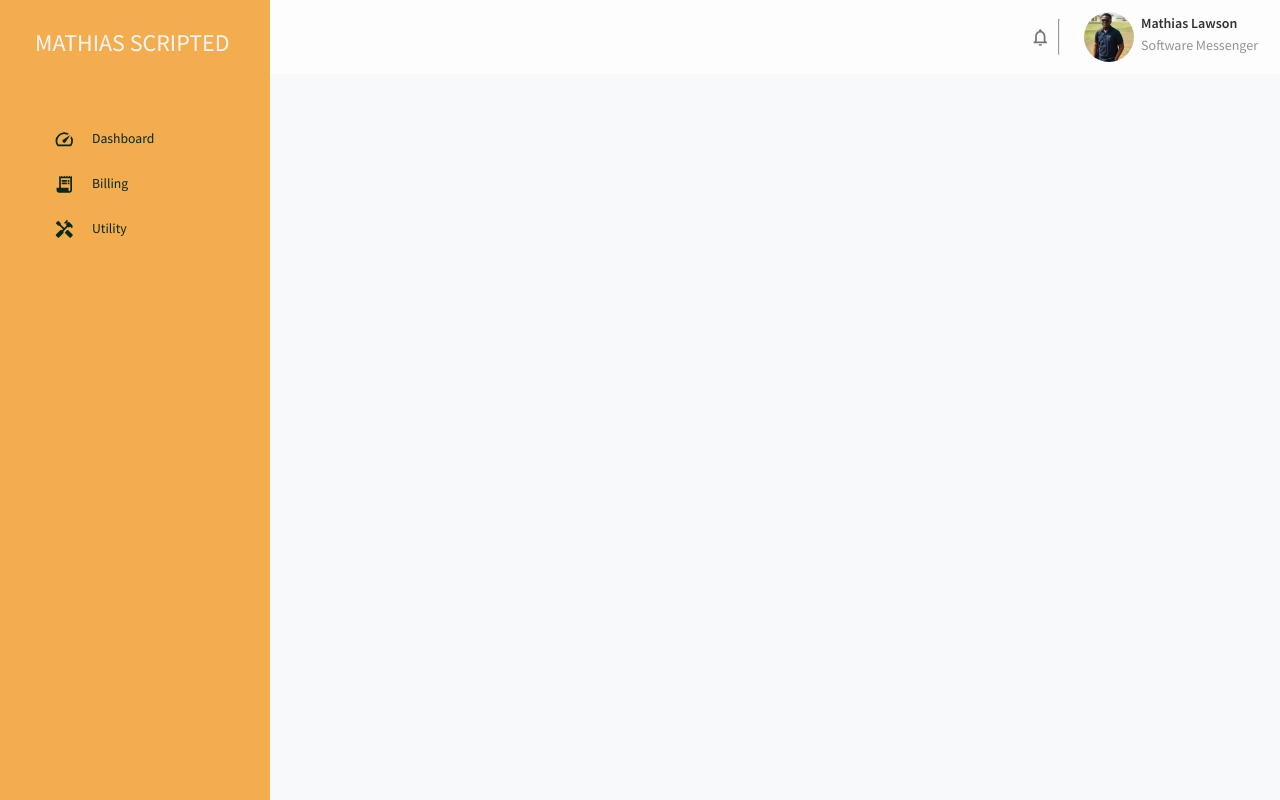
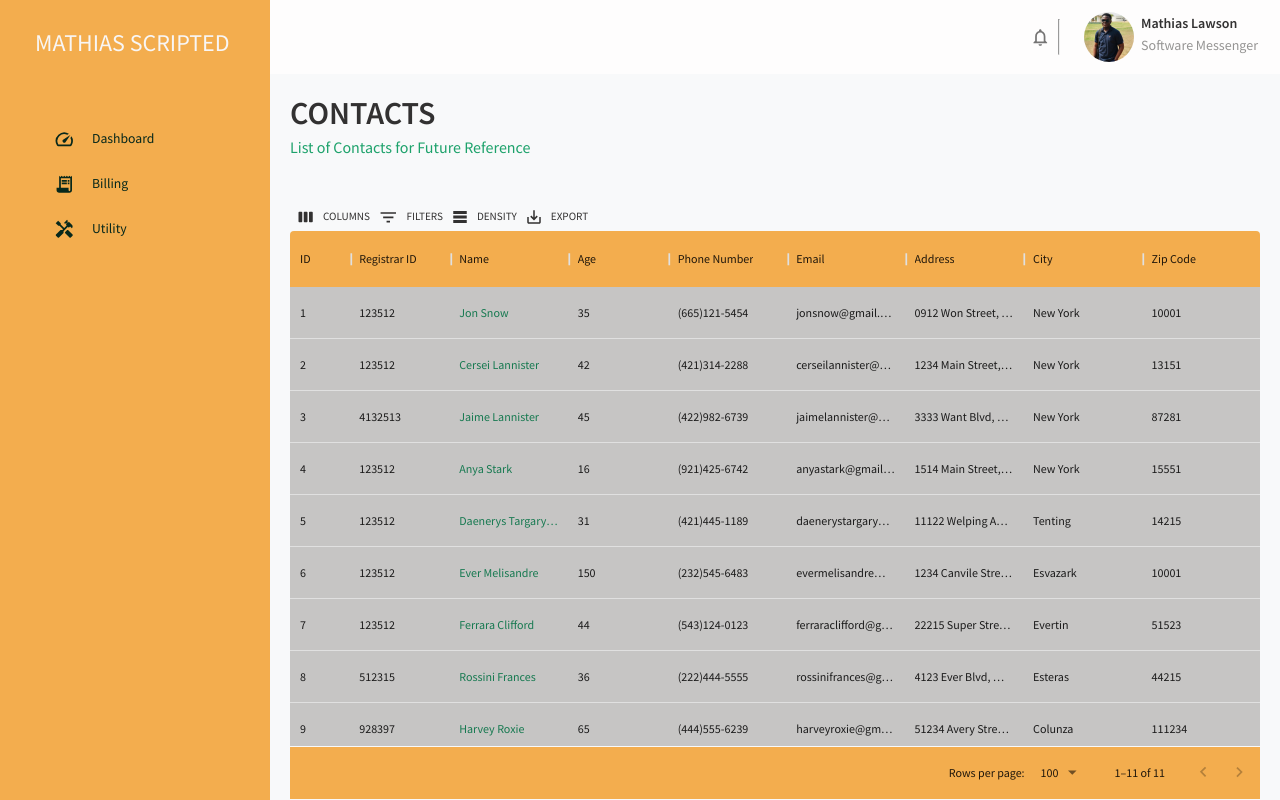
Before and after one commit to ingucell/invoice-app, a React (Create React App) app: page /billing in a window 1280 px wide. Built offline with nearby package versions, Linux system fonts and the light colour scheme.

Commit message:
billing page

```diff
--- a/package.json
+++ b/package.json
@@ -9,6 +9,7 @@
     "@material-ui/icons": "^4.11.3",
     "@mui/icons-material": "^5.11.9",
     "@mui/material": "^5.11.10",
+    "@mui/x-data-grid": "^5.17.25",
     "@nivo/bar": "^0.80.0",
     "@nivo/core": "^0.80.0",
     "@nivo/geo": "^0.80.0",
--- a/src/App.js
+++ b/src/App.js
@@ -4,6 +4,7 @@ import { CssBaseline, ThemeProvider } from "@mui/material";
 import Topbar from "./pages/global/Topbar";
 import Sidebar from "./pages/global/Sidebar";
 import Dashboard from "./pages/Dashboard";
+import Billing from './pages/Billing'
 
 function App() {
   const [theme, colorMode] = useMode()
@@ -19,6 +20,7 @@ function App() {
                  <Topbar />
                    <Routes>
                        <Route path="/dashboard" element={<Dashboard />}/>
+                       <Route path="/billing" element={<Billing />}/>
                    </Routes>
 
             </main>
--- /dev/null
+++ b/src/pages/Billing/index.jsx
@@ -0,0 +1,103 @@
+import { Box } from "@mui/material";
+import { DataGrid, GridToolbar } from "@mui/x-data-grid";
+import { tokens } from "../../theme";
+import { mockDataContacts } from "../../data/mockData";
+import Header from "../../components/Header";
+import { useTheme } from "@mui/material";
+
+const Billing = () => {
+  const theme = useTheme();
+  const colors = tokens(theme.palette.mode);
+
+  const columns = [
+    { field: "id", headerName: "ID", flex: 0.5 },
+    { field: "registrarId", headerName: "Registrar ID" },
+    {
+      field: "name",
+      headerName: "Name",
+      flex: 1,
+      cellClassName: "name-column--cell",
+    },
+    {
+      field: "age",
+      headerName: "Age",
+      type: "number",
+      headerAlign: "left",
+      align: "left",
+    },
+    {
+      field: "phone",
+      headerName: "Phone Number",
+      flex: 1,
+    },
+    {
+      field: "email",
+      headerName: "Email",
+      flex: 1,
+    },
+    {
+      field: "address",
+      headerName: "Address",
+      flex: 1,
+    },
+    {
+      field: "city",
+      headerName: "City",
+      flex: 1,
+    },
+    {
+      field: "zipCode",
+      headerName: "Zip Code",
+      flex: 1,
+    },
+  ];
+
+  return (
+    <Box m="20px">
+      <Header
+        title="CONTACTS"
+        subtitle="List of Contacts for Future Reference"
+      />
+      <Box
+        m="40px 0 0 0"
+        height="75vh"
+        sx={{
+          "& .MuiDataGrid-root": {
+            border: "none",
+          },
+          "& .MuiDataGrid-cell": {
+            borderBottom: "none",
+          },
+          "& .name-column--cell": {
+            color: colors.green[300],
+          },
+          "& .MuiDataGrid-columnHeaders": {
+            backgroundColor: colors.orange[500],
+            borderBottom: "none",
+          },
+          "& .MuiDataGrid-virtualScroller": {
+            backgroundColor: colors.black[400],
+          },
+          "& .MuiDataGrid-footerContainer": {
+            borderTop: "none",
+            backgroundColor: colors.orange[500],
+          },
+          "& .MuiCheckbox-root": {
+            color: `${colors.green[200]} !important`,
+          },
+          "& .MuiDataGrid-toolbarContainer .MuiButton-text": {
+            color: `${colors.black[100]} !important`,
+          },
+        }}
+      >
+        <DataGrid
+          rows={mockDataContacts}
+          columns={columns}
+          components={{ Toolbar: GridToolbar }}
+        />
+      </Box>
+    </Box>
+  );
+};
+
+export default Billing;
```
Also changed, not shown: 1 other file (tests, documents, lock files or other folders).
